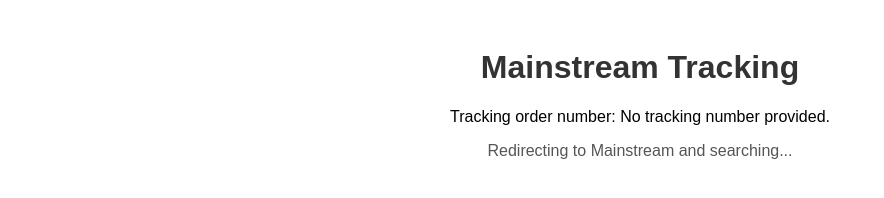
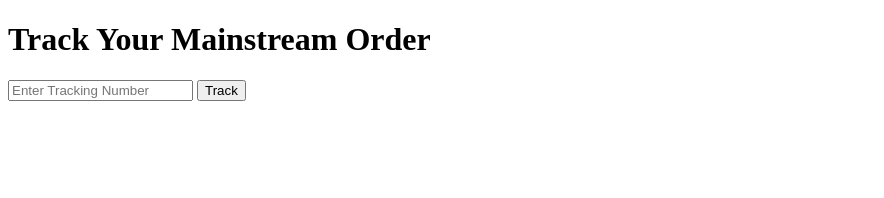
Before and after one commit to yessirman1/mainstream-tracking, a plain HTML site: page index.html in a window 1280 px wide. Shown: the whole page, without its empty margins (0-884 px from the left). Drawn offline with Linux system fonts and the light colour scheme.

Commit message:
Update index.html

```diff
--- a/index.html
+++ b/index.html
@@ -1,73 +1,39 @@
 <!DOCTYPE html>
 <html lang="en">
 <head>
-  <meta charset="UTF-8">
-  <meta name="viewport" content="width=device-width, initial-scale=1.0">
-  <title>Mainstream Tracking</title>
-  <style>
-    body {
-      font-family: Arial, sans-serif;
-      text-align: center;
-      padding: 20px;
-    }
-    h1 {
-      color: #333;
-    }
-    .loading {
-      font-size: 16px;
-      color: #555;
-    }
-  </style>
+    <meta charset="UTF-8">
+    <meta name="viewport" content="width=device-width, initial-scale=1.0">
+    <title>Track Mainstream Order</title>
 </head>
 <body>
-  <h1>Mainstream Tracking</h1>
-  <p>Tracking order number: <span id="tracking-number"></span></p>
-  <p class="loading" id="loading">Redirecting to Mainstream and searching...</p>
-  <script>
-    // Function to extract query parameters from URL
-    function getQueryParam(param) {
-      const urlParams = new URLSearchParams(window.location.search);
-      return urlParams.get(param);
-    }
+    <h1>Track Your Mainstream Order</h1>
+    <input type="text" id="trackingNumber" placeholder="Enter Tracking Number">
+    <button onclick="trackOrder()">Track</button>
 
-    // Main function for Mainstream tracking automation
-    function trackOrder() {
-      const trackingNumber = getQueryParam('number'); // Get tracking number from URL
-      const trackingNumberElement = document.getElementById('tracking-number');
-      const loadingIndicator = document.getElementById('loading');
+    <div id="result"></div>
 
-      if (!trackingNumber) {
-        trackingNumberElement.textContent = "No tracking number provided.";
-        return;
-      }
+    <script>
+        function trackOrder() {
+            // Get the tracking number entered by the user
+            const trackingNumber = document.getElementById("trackingNumber").value;
 
-      trackingNumberElement.textContent = trackingNumber;
+            if (trackingNumber) {
+                // Replace the {0} placeholder in the URL with the tracking number
+                const trackingUrl = `https://yessirman1.github.io/mainstream-tracking/?trackingNumber=${trackingNumber}`;
 
-      // Redirect to Mainstream's website
-      const mainstreamUrl = "https://www.mainstream.co.nz";
-      loadingIndicator.textContent = "Redirecting to Mainstream and entering tracking number...";
+                // Create an iframe to load Mainstream's tracking page with the tracking number
+                const iframe = document.createElement("iframe");
+                iframe.src = trackingUrl; // URL with tracking number passed as query parameter
+                iframe.style.width = "100%";
+                iframe.style.height = "600px";
 
-      // Redirect and delay script execution after page load
-      setTimeout(() => {
-        window.location.href = mainstreamUrl;
-
-        // Use a separate setTimeout to wait for the page to fully load
-        setTimeout(() => {
-          const inputField = document.querySelector("input[name='jobId']");
-          const trackButton = document.querySelector("button.input-group-button");
-
-          if (inputField && trackButton) {
-            inputField.value = trackingNumber; // Enter tracking number
-            trackButton.click(); // Click the "Track" button
-          } else {
-            console.error("Tracking input or button not found!");
-          }
-        }, 3000); // Give the page some time to load before trying to enter data
-      }, 1000); // Redirect delay
-    }
-
-    // Run the function on page load
-    trackOrder();
-  </script>
+                // Clear any previous results and append the iframe
+                document.getElementById("result").innerHTML = "";
+                document.body.appendChild(iframe);
+            } else {
+                alert("Please enter a tracking number.");
+            }
+        }
+    </script>
 </body>
 </html>
```
